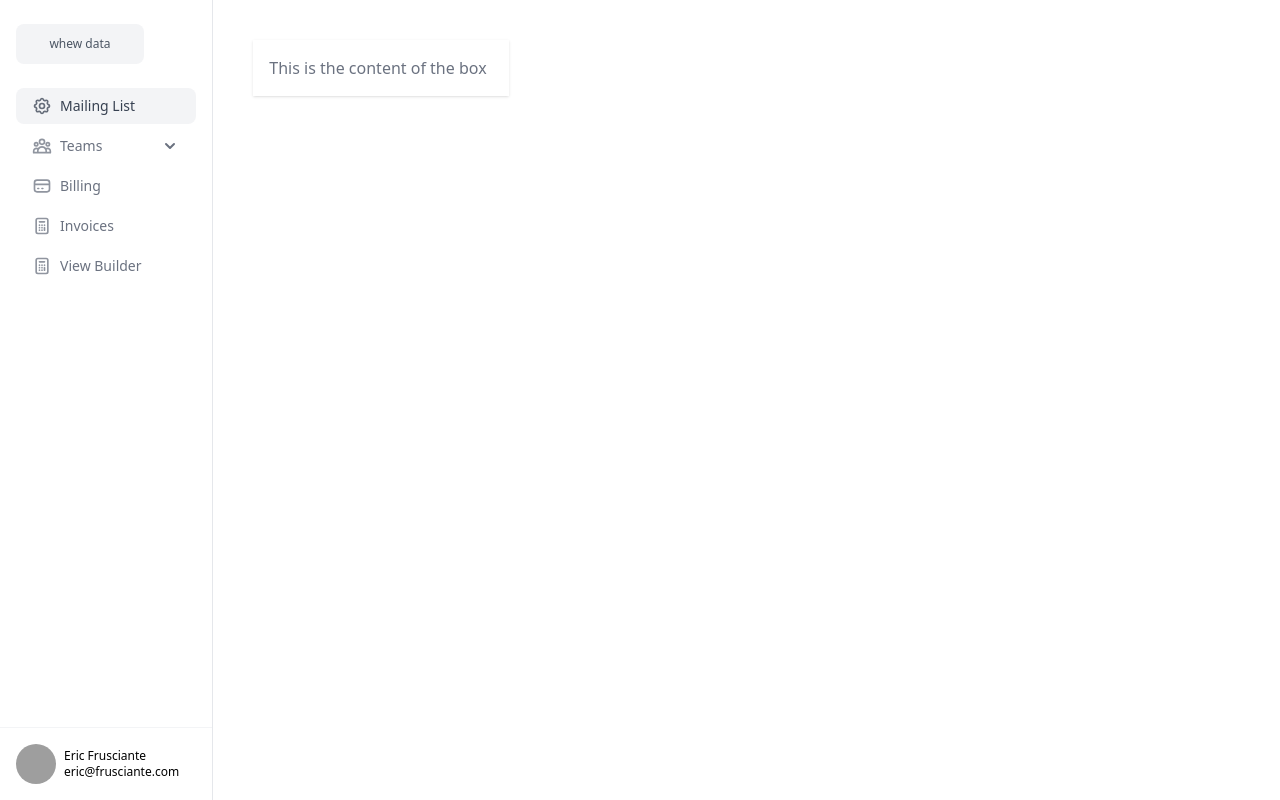
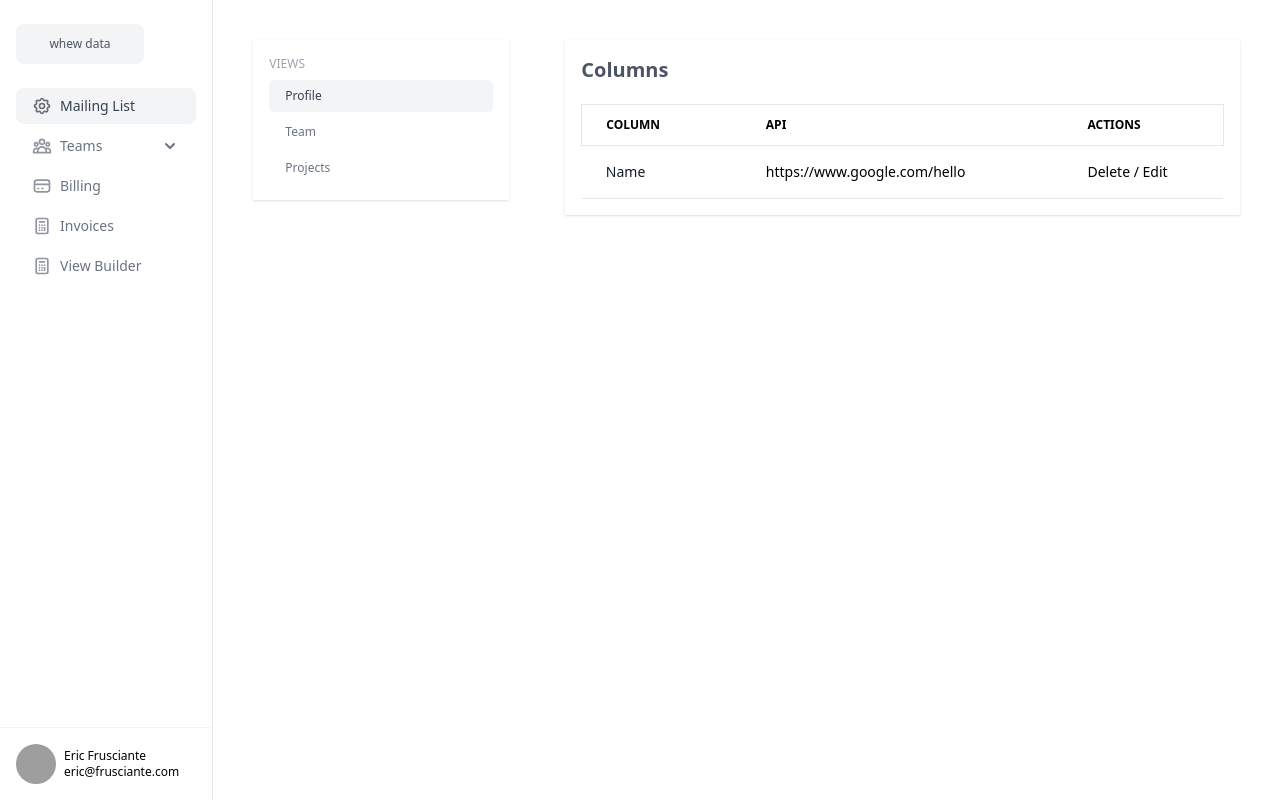
Before and after one commit to MrSharpp/no-backend-CMS, a React (Vite) app in the folder client/: page /view-builder in a window 1280 px wide. Built offline with nearby package versions, Linux system fonts and the light colour scheme; grey boxes are pictures that could not be loaded.

Commit message:
table cols

```diff
--- a/client/package.json
+++ b/client/package.json
@@ -9,6 +9,9 @@
     "preview": "vite preview"
   },
   "dependencies": {
+    "@emotion/react": "^11.10.6",
+    "@mantine/core": "^6.0.6",
+    "@mantine/hooks": "^6.0.6",
     "autoprefixer": "^10.4.14",
     "postcss": "^8.4.21",
     "react": "^18.2.0",
--- a/client/src/App.tsx
+++ b/client/src/App.tsx
@@ -4,7 +4,7 @@ import Sidebar from './components/Sidebar';
 import Main from './components/Main';
 import { BrowserRouter, Routes, Route } from 'react-router-dom';
 import Table from './pages/Table';
-import ViewBuilder from './pages/Builder';
+import ViewBuilder from './pages/Builder/Builder';
 
 function App() {
   return (
--- a/client/src/pages/Builder.tsx
+++ /dev/null
@@ -1,11 +0,0 @@
-function ViewBuilder() {
-  return (
-    <div>
-      <div className="bg-white shadow p-4 flex items-center text-gray-500 w-64 ml-10 mt-10">
-        This is the content of the box
-      </div>
-    </div>
-  );
-}
-
-export default ViewBuilder;
--- /dev/null
+++ b/client/src/pages/Builder/Builder.tsx
@@ -0,0 +1,20 @@
+import { Box, Button } from '@mantine/core';
+import BuilderNavigator from './BuilderNavigator';
+import BuilderEditor from './BuilderEditor';
+
+function ViewBuilder() {
+  return (
+    <div>
+      <div className="flex m-10 gap-14">
+        <div className="flex-2">
+          <BuilderNavigator />
+        </div>
+        <div className="flex-1">
+          <BuilderEditor />
+        </div>
+      </div>
+    </div>
+  );
+}
+
+export default ViewBuilder;
--- /dev/null
+++ b/client/src/pages/Builder/BuilderEditor.tsx
@@ -0,0 +1,42 @@
+function BuilderEditor() {
+  return (
+    <div className="flex flex-col p-4 bg-white shadow w-full">
+      <h5 className="text-xl text-gray-600    font-bold dark:text-dark">
+        Columns
+      </h5>
+
+      <div className="relative overflow-x-auto mt-5">
+        <table className=" w-full table-fixed  text-sm text-left text-white-500 dark:text-gray-600 ">
+
+          <thead className=" text-xs text-white-700 uppercase border dark:bg-white-700 dark:text-dark-700">
+            <tr>
+              <th scope="col" className="px-6 py-3 w-40">
+                Column
+              </th>
+              <th scope="col" className="px-6 py-3">
+                API
+              </th>
+              <th scope="col" className="px-6 py-3 w-40">
+                Actions
+              </th>
+            </tr>
+          </thead>
+          <tbody >
+            <tr className="bg-white border-b dark:bg-white-800 ">
+              <th
+                scope="row"
+                className="px-6 py-4 font-medium text-gray-900 whitespace-nowrap dark:text-dark"
+              >
+                Name
+              </th>
+              <td className="px-6 py-4">https://www.google.com/hello</td>
+              <td className="px-6 py-4 whitespace-no-wrap">Delete / Edit</td>
+            </tr>
+          </tbody>
+        </table>
+      </div>
+    </div>
+  );
+}
+
+export default BuilderEditor;
--- /dev/null
+++ b/client/src/pages/Builder/BuilderNavigator.tsx
@@ -0,0 +1,46 @@
+function BuilderNavigator() {
+  return (
+    <div className="flex flex-col p-4 bg-white shadow w-64">
+      <div className="flow-root">
+        <nav aria-label="Main Nav" className="flex flex-col space-y-2">
+          <div>
+            <strong className="block text-xs font-medium uppercase text-gray-400">
+              Views
+            </strong>
+
+            <ul className="mt-2 space-y-1">
+              <li>
+                <a
+                  href=""
+                  className="block rounded-md bg-gray-100 px-4 py-2 text-xs font-medium text-gray-700"
+                >
+                  Profile
+                </a>
+              </li>
+
+              <li>
+                <a
+                  href=""
+                  className="block rounded-lg px-4 py-2 text-xs font-medium text-gray-500 hover:bg-gray-100 hover:text-gray-700"
+                >
+                  Team
+                </a>
+              </li>
+
+              <li>
+                <a
+                  href=""
+                  className="block rounded-lg px-4 py-2 text-xs font-medium text-gray-500 hover:bg-gray-100 hover:text-gray-700"
+                >
+                  Projects
+                </a>
+              </li>
+            </ul>
+          </div>
+        </nav>
+      </div>
+    </div>
+  );
+}
+
+export default BuilderNavigator;
```
Also changed, not shown: 1 other file (tests, documents, lock files or other folders).
